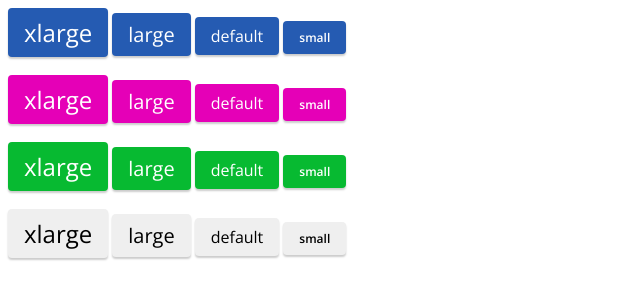
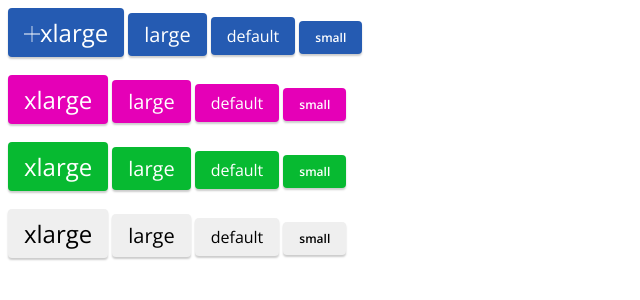
Before and after one commit to ryanbeaulieu/corel, a website: page index.html in a window 1280 px wide. Shown: the whole page, without its empty margins (0-640 px from the left). Drawn offline with nearby package versions, Linux system fonts and the light colour scheme; files that its build step writes are made by us from their sources.

Commit message:
Start of the icon work

```diff
--- a/index.html
+++ b/index.html
@@ -6,12 +6,15 @@
     <meta http-equiv="X-UA-Compatible" content="ie=edge">
     <title>Corel</title>
     <script src="https://cdnjs.cloudflare.com/ajax/libs/webcomponentsjs/2.2.10/webcomponents-bundle.js"></script>
-    <script src="src/button/button.component.js"></script>
+    <script type="module">
+        import './src/button/button.component.js';
+        import './src/icon/icon.component.js';
+    </script>
     <link href="https://fonts.googleapis.com/css?family=Open+Sans:300,400,600,700&display=swap" rel="stylesheet">
-    <link href="src/button/button.style.css" rel="stylesheet" type="text/css" />
+    <link href="build/main.css" rel="stylesheet" type="text/css" />
 </head>
 <body>
-    <button is="corel-btn" size="xlarge" type="primary">xlarge</button>
+    <button is="corel-btn" size="xlarge" type="primary" icon="add">xlarge</button>
     <button is="corel-btn" size="large" type="primary">large</button>
     <button is="corel-btn" type="primary">default</button>
     <button is="corel-btn" size="small" type="primary">small</button>
--- a/src/button/button.component.js
+++ b/src/button/button.component.js
@@ -13,8 +13,8 @@ class CorelButton extends HTMLButtonElement {
     attributeChangedCallback(name, oldValue, newValue) {
 
         if(name === 'icon') {
-            var icon = document.createElement("span");
-            icon.textContent = newValue;
+            var icon = document.createElement("corel-icon");
+            icon.setAttribute("name",newValue);
             this.prepend(icon);
         }
     }
--- /dev/null
+++ b/src/icon/icon.component.js
@@ -0,0 +1,37 @@
+
+const icons = {
+    'add': `<svg version="1.1" xmlns="http://www.w3.org/2000/svg" xmlns:xlink="http://www.w3.org/1999/xlink" x="0px" y="0px"
+                viewBox="0 0 42 42" style="enable-background:new 0 0 42 42;" xml:space="preserve">
+            <polygon points="42,20 22,20 22,0 20,0 20,20 0,20 0,22 20,22 20,42 22,42 22,22 42,22 "/>
+            </svg>`
+}
+
+class CorelIcon extends HTMLElement {
+
+    get name() {
+       return this.getAttribute("name");
+    }
+
+    set name(val) {
+        this.setAttribute("name", val);
+    }
+
+    static get observedAttributes() {
+        return ['name'];
+    }
+
+    constructor() {
+        super();
+    }
+
+    attributeChangedCallback(name, oldValue, newValue) {
+        console.log(name);
+        if(name === 'name') {
+            console.log(icons);
+            this.innerHTML = icons[newValue];
+        }
+    }
+
+}
+
+customElements.define("corel-icon", CorelIcon);
--- /dev/null
+++ b/src/icon/icon.style.scss
@@ -0,0 +1,6 @@
+corel-icon {
+    display: inline-block;
+    width: 1rem;
+    height: 1rem;
+    fill: currentColor;
+}
--- a/src/main.scss
+++ b/src/main.scss
@@ -1 +1,2 @@
 @import './button/button.style.scss';
+@import './icon/icon.style.scss';
```
Also changed, not shown: build/main.css.
